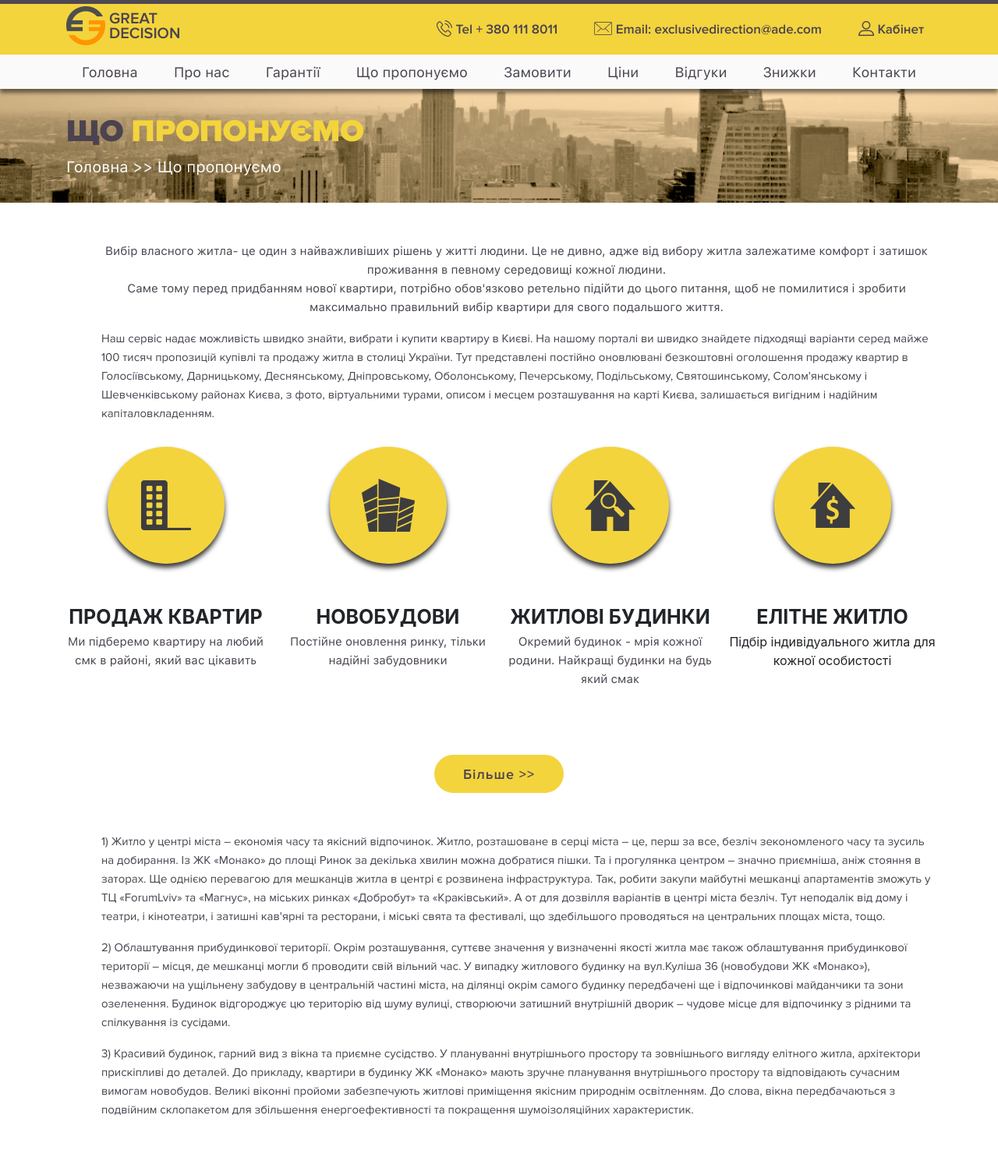
After one commit to everyt1me/GD, a Django app: page /we_offer.html in a window 1280 px wide. The commit adds this page. Shown: the top 1498 px of the page at 78% size. Run offline with Django 3.2, Linux system fonts and the light colour scheme; some libraries are stand-ins or nearby versions.

Commit message:
we offer

```diff
--- a/app/pages/urls.py
+++ b/app/pages/urls.py
@@ -10,4 +10,5 @@ urlpatterns = [
     path('contact_us.html', views.contact_us, name="contact_us"),
     path('testimonials.html', views.testimonials, name="testimonials"),
     path('apartment.html', views.apartment, name="apartment"),
+    path('we_offer.html', views.we_offer, name="we_offer"),
 ]
--- a/app/pages/views.py
+++ b/app/pages/views.py
@@ -41,3 +41,8 @@ def testimonials(request):
     data = {"header_h1": "Відгуки",
             "header_p": "Головна >> Відгуки"}
     return render(request, 'pages/testimonials.html', context=data)
+
+def we_offer(request):
+    data = {"header_h1": "ЩО <span>ПРОПОНУЄМО</span>",
+            "header_p": "Головна >> Що пропонуємо"}
+    return render(request, 'pages/we_offer.html', context=data)
--- a/app/templates/admin/base_site.html
+++ b/app/templates/admin/base_site.html
@@ -7,5 +7,5 @@ Great Decision
 </h1>
 {% endblock branding %}
 {% block extrastyle %}
-<link rel="stylesheet" href="{% static 'css/admin.css' %}"
+<link rel="stylesheet" href="{% static 'css/admin.css' %}">
 {% endblock extrastyle %}
--- /dev/null
+++ b/app/templates/pages/we_offer.html
@@ -0,0 +1,132 @@
+{% extends 'base.html' %}
+{% load static %}
+{% block content %}
+<div class="container">
+    <div class="row">
+        <div class="col-12 offer">
+            <p class="text-title">
+                Вибір власного житла- це один з найважливіших рішень у житті людини. Це не дивно, адже від вибору житла
+                залежатиме
+                комфорт і затишок проживання в певному середовищі кожної людини.<br>Саме тому перед придбанням нової
+                квартири,
+                потрібно обов'язково ретельно підійти до цього питання, щоб не помилитися і зробити максимально
+                правильний вибір
+                квартири для свого подальшого життя.
+            </p>
+            <p class="main-text">
+                Наш сервіс надає можливість швидко знайти, вибрати і купити квартиру в Києві. На нашому порталі ви
+                швидко знайдете
+                підходящі варіанти серед майже 100 тисяч пропозицій купівлі та продажу житла в столиці України. Тут
+                представлені
+                постійно оновлювані безкоштовні оголошення продажу квартир в Голосіївському, Дарницькому, Деснянському,
+                Дніпровському, Оболонському, Печерському, Подільському, Святошинському, Солом'янському і Шевченківському
+                районах
+                Києва, з фото, віртуальними турами, описом і месцем розташування на карті Києва, залишається вигідним і
+                надійним капіталовкладенням.
+            </p>
+        </div>
+    </div>
+</div>
+
+
+
+<main class="home">
+    <div class="main-fluid">
+        <div class="housing">
+            <div class="container">
+                <div class="row">
+                    <div class="col-3 main_smart">
+                        <div class="yellow_circle">
+                            <img src="{% static '/img/Vector Smart Object.png' %}">
+                        </div>
+                        <div class=" main_smart_div">
+                            <h4>Продаж квартир</h4>
+                            <p class="text-title">Ми підберемо квартиру на любий смк в районі, який вас цікавить</p>
+                        </div>
+                    </div>
+                    <div class="col-3 main_smart">
+                        <div class="yellow_circle">
+                            <img src="{% static '/img/Vector Smart Object_2.png' %}">
+                        </div>
+                        <div class="main_smart_div">
+                            <h4>Новобудови</h4>
+                            <p class="text-title">Постійне оновлення ринку, тільки надійні забудовники</p>
+                        </div>
+                    </div>
+                    <div class="col-3 main_smart">
+                        <div class="yellow_circle">
+                            <img src="{% static '/img/Vector Smart Object_3.png' %}">
+                        </div>
+                        <div class="main_smart_div">
+                            <h4>Житлові будинки</h4>
+                            <p class="text-title">Окремий будинок - мрія кожної родини. Найкращі будинки на будь який
+                                смак</p>
+                        </div>
+                    </div>
+                    <div class="col-3 main_smart">
+                        <div class="yellow_circle">
+                            <img src="{% static '/img/Vector Smart Object_4.png' %}">
+                        </div>
+                        <div class="main_smart_div">
+                            <h4>Елітне житло</h4>
+                            <p>Підбір індивідуального житла для кожної особистості</p>
+                        </div>
+                    </div>
+                </div>
+            </div>
+            <div class="col-12 btn">
+                <button class="btn--forward"> Більше >> </button>
+            </div>
+        </div>
+</main>
+
+<div class="container">
+    <div class="row">
+        <div class="col-12 offer">
+            <p class="main-text">
+                1) Житло у центрі міста – економія часу та якісний відпочинок. Житло, розташоване в серці міста – це,
+                перш за все,
+                безліч зекономленого часу та зусиль на добирання. Із ЖК «Монако» до площі Ринок за декілька хвилин можна
+                добратися
+                пішки. Та і прогулянка центром – значно приємніша, аніж стояння в заторах. Ще однією перевагою для
+                мешканців житла в
+                центрі є розвинена інфраструктура. Так, робити закупи майбутні мешканці апартаментів зможуть у ТЦ
+                «ForumLviv» та
+                «Магнус», на міських ринках «Добробут» та «Краківський». А от для дозвілля варіантів в центрі міста
+                безліч. Тут
+                неподалік від дому і театри, і кінотеатри, і затишні кав'ярні та ресторани, і міські свята та фестивалі,
+                що здебільшого
+                проводяться на центральних площах міста, тощо.
+            </p>
+            <p class="main-text">
+                2) Облаштування прибудинкової території. Окрім розташування, суттєве значення у визначенні якості житла
+                має також
+                облаштування прибудинкової території – місця, де мешканці могли б проводити свій вільний час. У випадку
+                житлового
+                будинку на вул.Куліша 36 (новобудови ЖК «Монако»), незважаючи на ущільнену забудову в центральній
+                частині міста, на
+                ділянці окрім самого будинку передбачені ще і відпочинкові майданчики та зони озеленення. Будинок
+                відгороджує цю
+                територію від шуму вулиці, створюючи затишний внутрішній дворик – чудове місце для відпочинку з рідними
+                та спілкування
+                із сусідами.
+            </p>
+            <p class="main-text">
+                3) Красивий будинок, гарний вид з вікна та приємне сусідство. У плануванні внутрішнього простору та
+                зовнішнього вигляду
+                елітного житла, архітектори прискіпливі до деталей. До прикладу, квартири в будинку ЖК «Монако» мають
+                зручне планування
+                внутрішнього простору та відповідають сучасним вимогам новобудов. Великі віконні пройоми забезпечують
+                житлові приміщення
+                якісним природнім освітленням. До слова, вікна передбачаються з подвійним склопакетом для збільшення
+                енергоефективності
+                та покращення шумоізоляційних характеристик.
+            </p>
+        </div>
+        <div class="col-12 img_offer">
+            <img src="{% static '/img/Layer 41.png' %}">
+        </div>
+    </div>
+</div>
+
+{% endblock %}
--- a/app/templates/partials/_header.html
+++ b/app/templates/partials/_header.html
@@ -40,7 +40,7 @@
                         <a href="/index.html">Головна</a>
                         <a href="/about.html">Про нас</a>
                         <a href="/guarantee.html">Гарантії</a>
-                        <a href="">Що пропонуємо</a>
+                        <a href="/we_offer.html">Що пропонуємо</a>
                         <a href="">Замовити</a>
                         <a href="">Ціни</a>
                         <a href="/testimonials.html">Відгуки</a>
```
